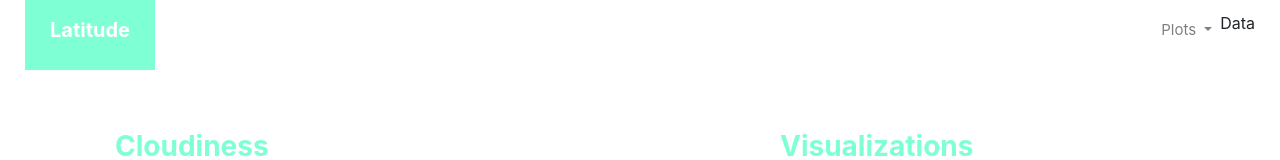
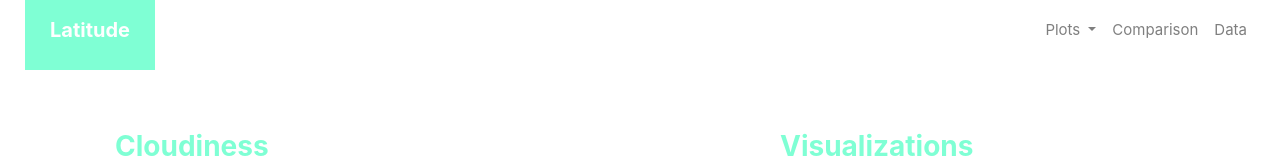
Before and after one commit to Eamado18/Web-Design-Challenge, a plain HTML site: page Cloudiness.html in a window 1280 px wide. Shown: the top 160 px of the page. Drawn offline with nearby package versions, Linux system fonts and the light colour scheme; files whose address does not match are found by name.

Commit message:
Update Cloudiness.html

```diff
--- a/Cloudiness.html
+++ b/Cloudiness.html
@@ -28,9 +28,12 @@
               <a class="dropdown-item" href="Wind_speed.html">Wind Speed</a>
             </div>
           </li>
-          <li class="nav-item"
+          <li class="nav-item">
+            <a class="nav-link" href="comparisons.html">Comparison</a>
+          </li>
+          <li class="nav-item">
               <a class="nav-link" href="data.html">Data</a>
-          </li>
+           </li>
         </ul>
        </div>
      </nav>
```
